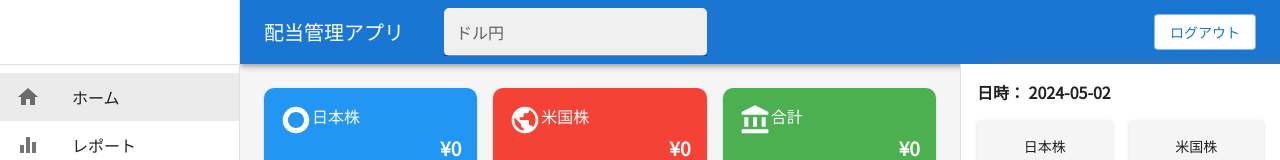
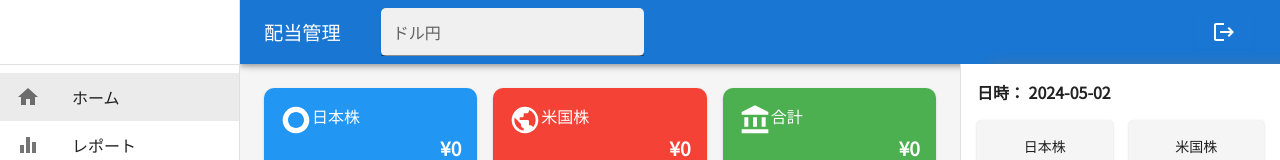
Before and after one commit to nbhrd/DividendManage, a React (Create React App) app: page / in a window 1280 px wide. Shown: the top 160 px of the page. Built offline with nearby package versions, Linux system fonts and the light colour scheme; no server answers; the database is empty; sample sign-in values are in the browser's storage.

Commit message:
ログアウトボタン修正

```diff
--- a/src/components/layout/AppLayout.tsx
+++ b/src/components/layout/AppLayout.tsx
@@ -5,6 +5,7 @@ import CssBaseline from "@mui/material/CssBaseline";
 import IconButton from "@mui/material/IconButton";
 import MenuIcon from "@mui/icons-material/Menu";
 import Toolbar from "@mui/material/Toolbar";
+import LogoutIcon from "@mui/icons-material/Logout";
 import Typography from "@mui/material/Typography";
 import { Navigate, Outlet } from "react-router-dom";
 import SideBar from "../common/SideBar";
@@ -148,8 +149,13 @@ export default function AppLayout() {
                 >
                   <MenuIcon />
                 </IconButton>
-                <Typography variant="h6" noWrap component="div">
-                  配当管理アプリ
+                <Typography
+                  variant="h6"
+                  noWrap
+                  component="div"
+                  sx={{ fontSize: { xs: "1rem", sm: "1.2rem" } }}
+                >
+                  配当管理
                 </Typography>
                 <TextField
                   label="ドル円"
@@ -164,12 +170,8 @@ export default function AppLayout() {
                   }}
                 />
                 <div style={{ flexGrow: 1 }}></div>
-                <Button
-                  onClick={handleLogout}
-                  variant="outlined"
-                  style={{ backgroundColor: "white" }}
-                >
-                  ログアウト
+                <Button onClick={handleLogout} variant="outlined">
+                  <LogoutIcon sx={{ color: "white" }} />
                 </Button>
               </Toolbar>
             </AppBar>
```
